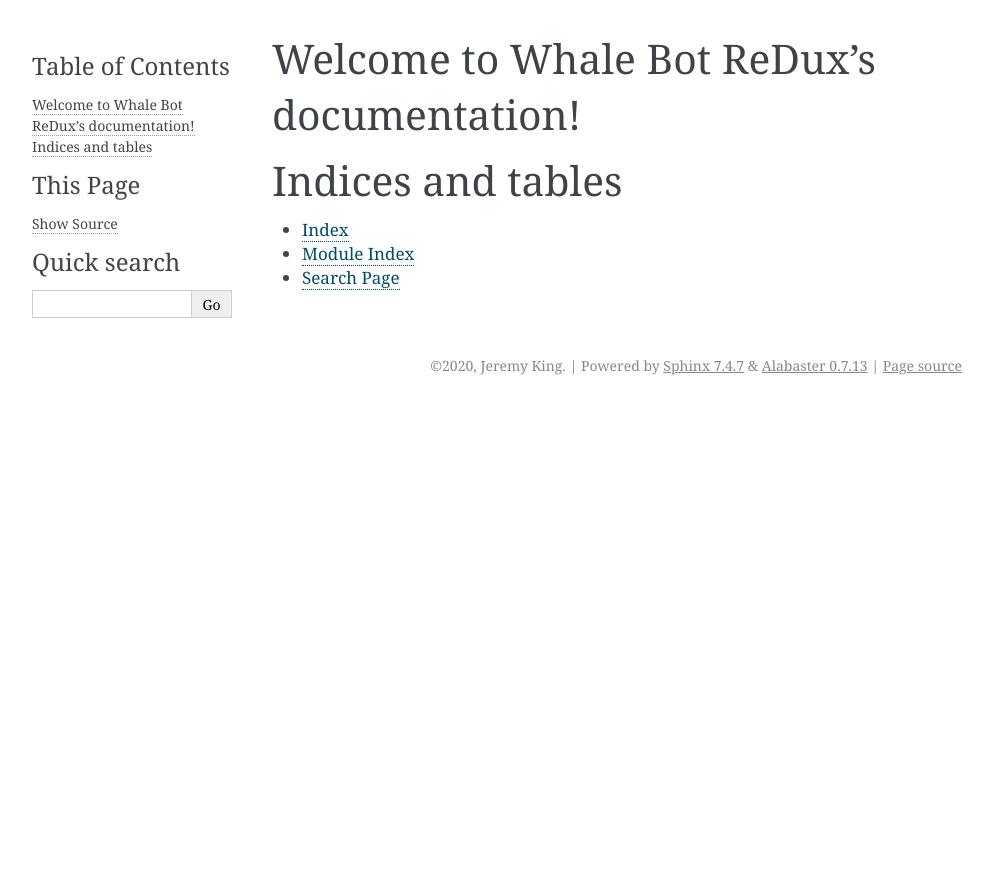
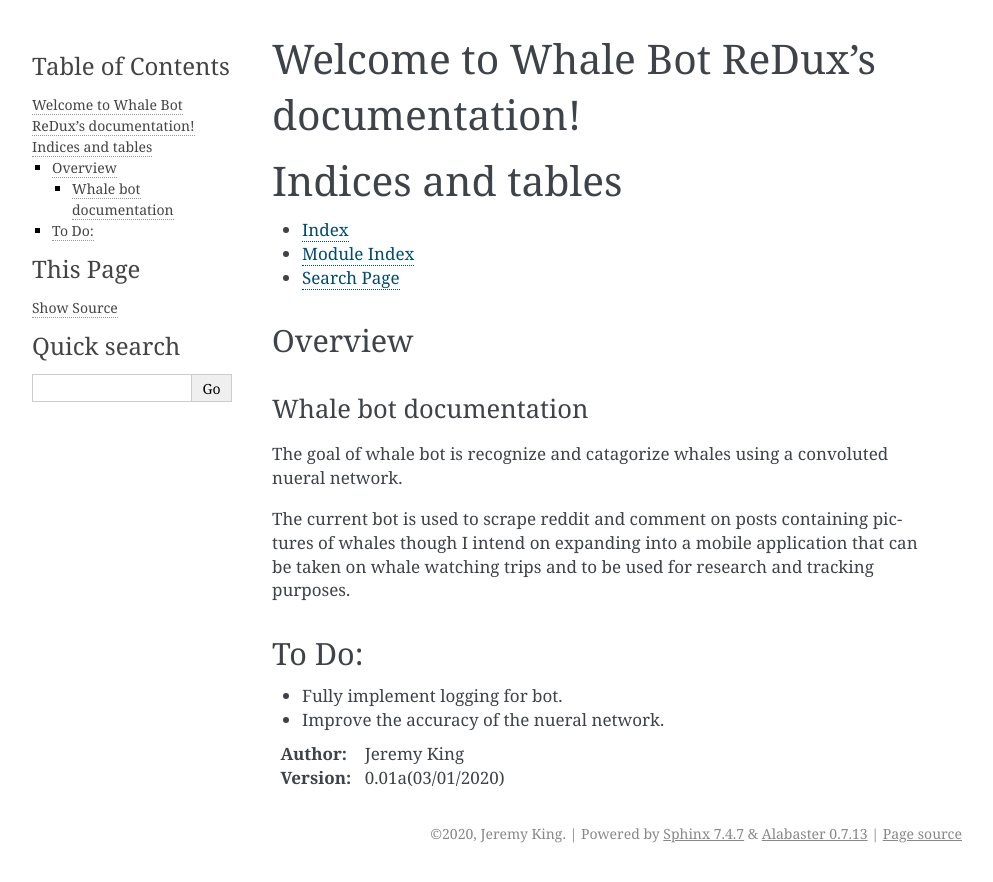
Before and after one commit to jking323/Whale-Bot-ReDux, a Sphinx documentation site: the page built from docs/source/index.rst, in a window 1280 px wide. Shown: the top 882 px of the page, without its empty margins (148-1141 px from the left). Built offline with Sphinx 7.4.7, drawn with Linux system fonts in a browser that asks for light colours.

Commit message:
Updated documentation

```diff
--- a/docs/source/index.rst
+++ b/docs/source/index.rst
@@ -18,3 +18,26 @@
 * :ref:`genindex`
 * :ref:`modindex`
 * :ref:`search`
+
+========
+Overview
+========
+Whale bot documentation
+-----------------------
+
+The goal of whale bot is recognize and catagorize whales using a convoluted nueral network.
+
+The current bot is used to scrape reddit and comment on posts containing pictures of whales though I intend on expanding into a mobile application that can be taken on whale watching trips and to be used for research and tracking purposes.
+
+======
+To Do:
+======
+
+- Fully implement logging for bot.
+- Improve the accuracy of the nueral network.
+
+
+:Author:
+    Jeremy King
+
+:Version: 0.01a(03/01/2020)
```
